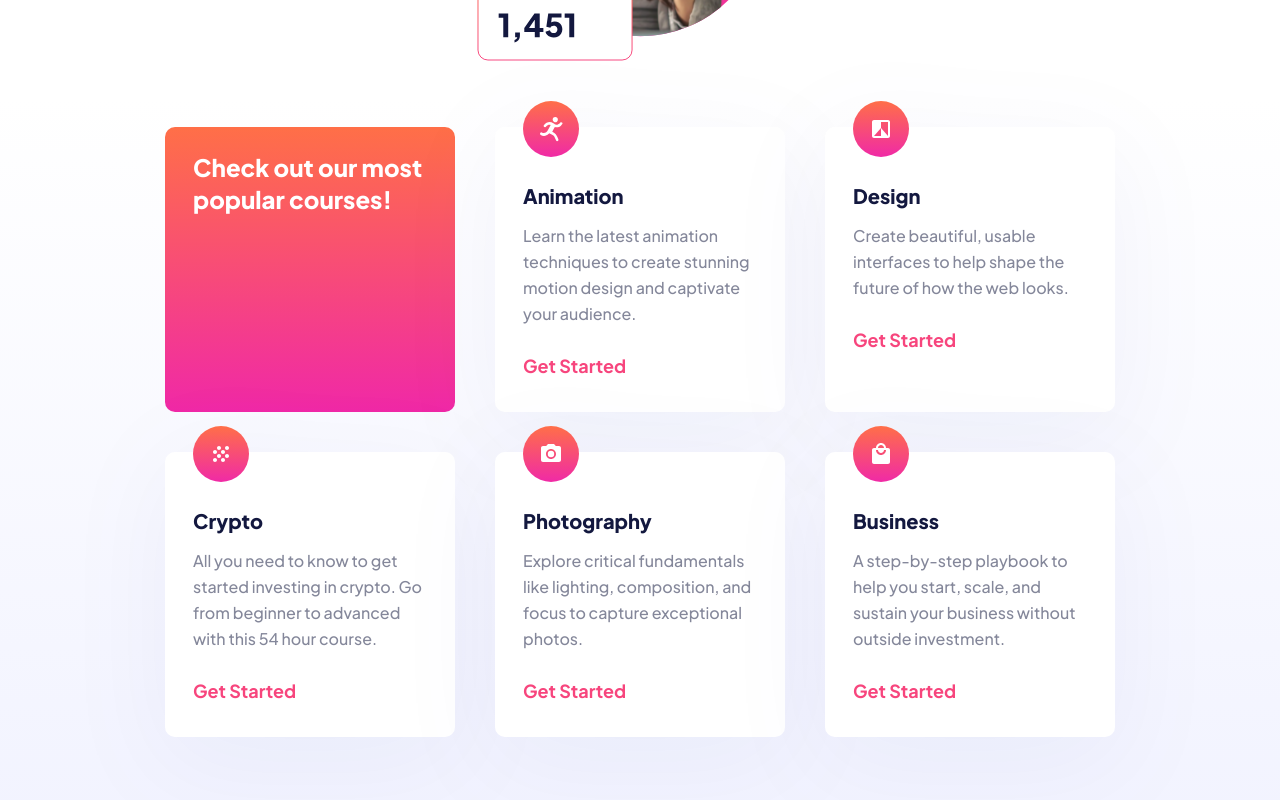
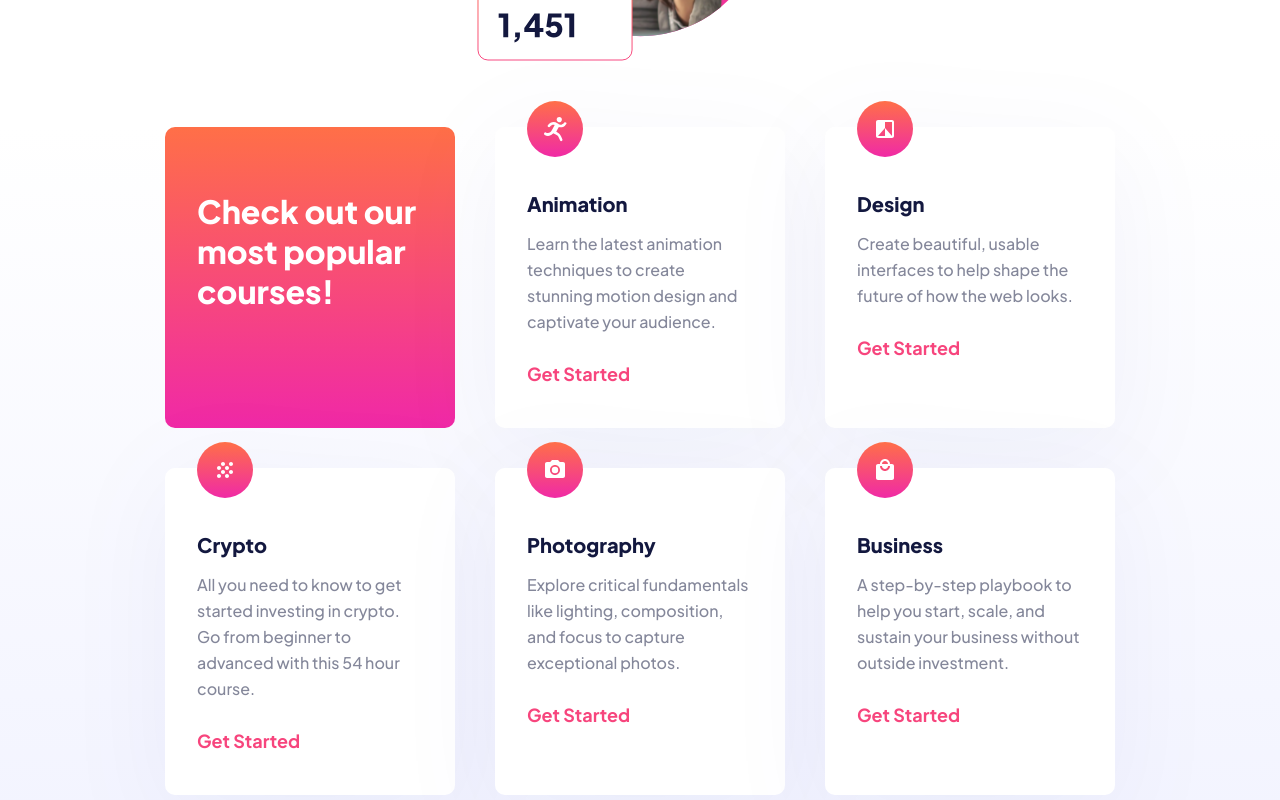
Before and after one commit to mauLovera/frontend-mentor--skilled-elearning-landing-page, a Next.js app: page / in a window 1280 px wide. Shown: the part 740-1540 px from the top of the page. Built offline with nearby package versions, Linux system fonts and the light colour scheme.

Commit message:
update: course styling

```diff
--- a/src/components/Courses.tsx
+++ b/src/components/Courses.tsx
@@ -43,9 +43,9 @@ const courses: Course[] = [
 
 export default function Courses() {
   return (
-    <section className="mb-20 grid grid-cols-1 gap-10 sm:grid-cols-2 md:grid-cols-3 justify-items-stretch">
-      <header className="rounded-[10px] bg-gradient-to-b from-orange to-hot-pink px-7 pb-8 pt-6">
-        <h2 className="text-heading-md-tall text-white">
+    <section className="mb-20 grid grid-cols-1 justify-items-stretch gap-10 sm:grid-cols-2 md:grid-cols-3">
+      <header className="rounded-[10px] bg-gradient-to-b from-orange to-hot-pink px-7 pb-8 pt-6 sm:pl-8 sm:pr-5 sm:pt-14 md:px-8 md:pt-16">
+        <h2 className="md:text-heading-lg text-heading-md-tall text-white">
           Check out our most popular courses!
         </h2>
       </header>
@@ -63,7 +63,7 @@ export default function Courses() {
 
 function Course({ title, description, imagePath }: Course) {
   return (
-    <div className="relative rounded-[10px] bg-white px-7 pb-8 pt-14 drop-shadow-[0_25px_50px_rgba(6,22,141,4.42%)]">
+    <div className="relative rounded-[10px] bg-white px-7 pb-8 pt-14 drop-shadow-[0_25px_50px_rgba(6,22,141,4.42%)] sm:pl-8 sm:pr-[22px] sm:pt-20 md:px-8 md:pb-10 md:pt-16">
       <Image
         src={imagePath}
         alt=""
```
